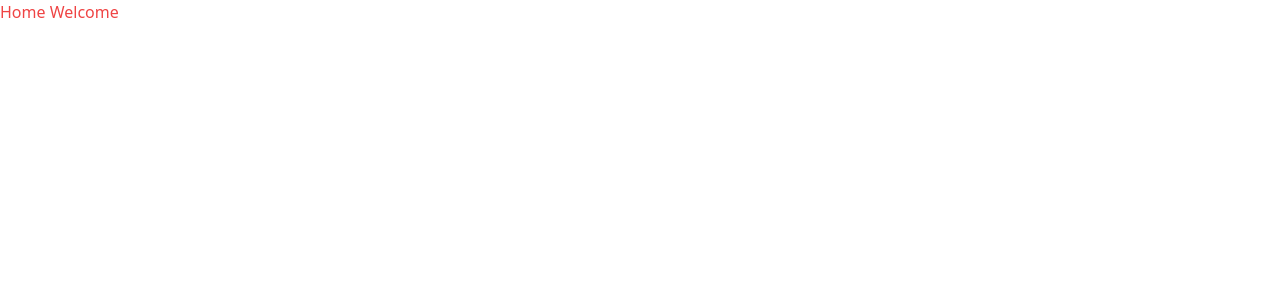
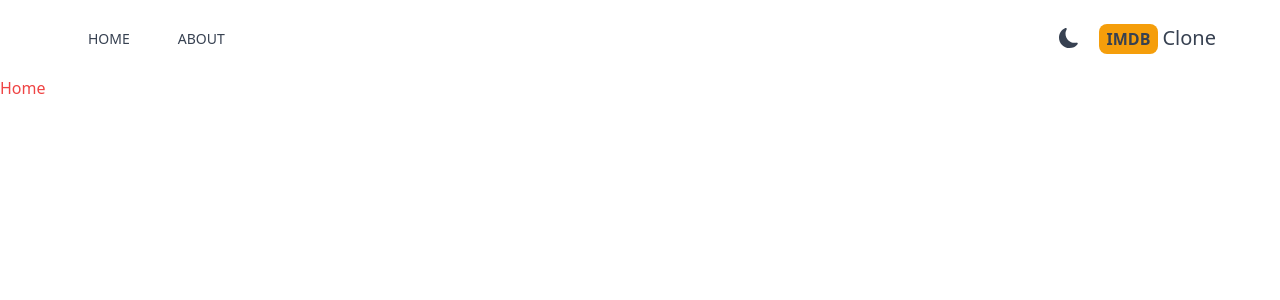
Before and after one commit to dongkykonglin/imdbclone, a Next.js app: page / in a window 1280 px wide. Shown: the top 300 px of the page. Built offline with nearby package versions, Linux system fonts and the light colour scheme.

Commit message:
add dark mode

```diff
--- a/package.json
+++ b/package.json
@@ -12,8 +12,10 @@
     "eslint": "8.41.0",
     "eslint-config-next": "13.4.4",
     "next": "13.4.4",
+    "next-themes": "^0.2.1",
     "react": "18.2.0",
-    "react-dom": "18.2.0"
+    "react-dom": "18.2.0",
+    "react-icons": "^4.9.0"
   },
   "devDependencies": {
     "autoprefixer": "^10.4.14",
--- /dev/null
+++ b/src/app/Providers.jsx
@@ -0,0 +1,16 @@
+"use client";
+import React from "react";
+import { ThemeProvider } from "next-themes";
+
+export default function Providers({ children }) {
+  return (
+    <ThemeProvider enableSystem={true} attribute="class">
+      <div
+        className="dark:bg-gray-700 dark:text-gray-200
+      text-gray-700 transition duration-300 min-h-screen select-none"
+      >
+        {children}
+      </div>
+    </ThemeProvider>
+  );
+}
--- /dev/null
+++ b/src/app/components/DarkModeSwitch.jsx
@@ -0,0 +1,29 @@
+"use client";
+import React, { useEffect, useState } from "react";
+import { MdLightMode } from "react-icons/md";
+import { BsFillMoonFill } from "react-icons/bs";
+import { useTheme } from "next-themes";
+export default function DarkModeSwitch() {
+  const { systemTheme, theme, setTheme } = useTheme();
+  const [mounted, setMounted] = useState(false);
+
+  useEffect(() => setMounted(true), []);
+
+  const currentTheme = theme === "system" ? systemTheme : theme;
+  return (
+    <>
+      {mounted &&
+        (currentTheme === "dark" ? (
+          <MdLightMode
+            className="text-xl cursor-pointer hover:text-amber-500"
+            onClick={() => setTheme("light")}
+          />
+        ) : (
+          <BsFillMoonFill
+            className="text-xl cursor-pointer hover:text-amber-500"
+            onClick={() => setTheme("dark")}
+          />
+        ))}
+    </>
+  );
+}
--- /dev/null
+++ b/src/app/components/Header.jsx
@@ -0,0 +1,29 @@
+import React from "react";
+import { AiFillHome } from "react-icons/ai";
+import MenuItem from "./MenuItem";
+import { BsFillInfoCircleFill } from "react-icons/bs";
+import Link from "next/link";
+import DarkModeSwitch from "./DarkModeSwitch";
+
+export default function Header() {
+  return (
+    <div className="flex justify-between mx-2 max-w-6xl sm:mx-auto items-center py-6">
+      <div className="flex">
+        <MenuItem title="HOME" address="/" Icon={AiFillHome} />
+        <MenuItem title="ABOUT" address="/about" Icon={BsFillInfoCircleFill} />
+      </div>
+      <div className="flex items-center space-x-5">
+        <DarkModeSwitch />
+
+        <Link href="/">
+          <h2 className="text -2xl:">
+            <span className="font-bold bg-amber-500 py-1 px-2 rounded-lg mr-1">
+              IMDB
+            </span>
+            <span className="text-xl hidden sm:inline">Clone</span>
+          </h2>
+        </Link>
+      </div>
+    </div>
+  );
+}
--- /dev/null
+++ b/src/app/components/MenuItem.jsx
@@ -0,0 +1,13 @@
+import React from "react";
+import Link from "next/link";
+
+export default function MenuItem({ title, address, Icon }) {
+  return (
+    <div>
+      <Link href={address} className="mx-4 lg:mx-6 hover:text-amber-600">
+        <Icon className="text-2x1 sm:hidden mx-4" />
+        <p className="hidden sm:inline my-2 text-sm">{title} </p>
+      </Link>
+    </div>
+  );
+}
--- a/src/app/layout.js
+++ b/src/app/layout.js
@@ -1,5 +1,7 @@
 import "./globals.css";
 import { Inter } from "next/font/google";
+import Header from "./components/Header";
+import Providers from "./Providers";
 
 const inter = Inter({ subsets: ["latin"] });
 
@@ -11,7 +13,15 @@
 export default function RootLayout({ children }) {
   return (
     <html lang="en">
-      <body>{children}</body>
+      <body>
+        <Providers>
+          {/*Header */}
+          <Header />
+          {}
+          {}
+          {children}
+        </Providers>
+      </body>
     </html>
   );
 }
--- a/src/app/page.js
+++ b/src/app/page.js
@@ -2,5 +2,5 @@
 // import styles from './page.module.css'
 
 export default function Home() {
-  return <h1 className="text-red-500">Home Welcome</h1>;
+  return <h1 className="text-red-500">Home</h1>;
 }
--- a/tailwind.config.js
+++ b/tailwind.config.js
@@ -8,4 +8,5 @@
     extend: {},
   },
   plugins: [],
+  darkMode: "class",
 };
```
Also changed, not shown: 1 other file (tests, documents, lock files or other folders).
